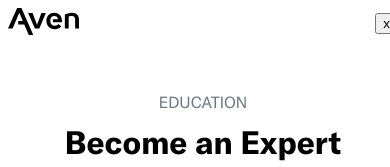
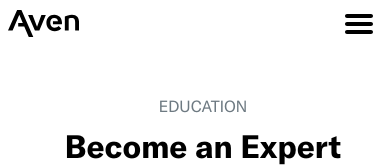
Before and after one commit to julianzthong/THA_SBRM, a website: page client/index.html in a window 390 px wide. Shown: the top 167 px of the page. Drawn offline with Linux system fonts and the light colour scheme; files that its build step writes are made by us from their sources; files whose address does not match are found by name.

Commit message:
Added hamburger button for menu in mobile view

```diff
--- a/client/index.html
+++ b/client/index.html
@@ -39,7 +39,9 @@
       <a href="https://my.aven.com/login" class="header-button" id="sign-up">Sign Up</a>
       <a href="https://www.aven.com/offers" class="header-button" id="check-offers">Check Offers</a>
     </div>
-    <button class="mobile-menu">x</button>
+    <button class="mobile-menu">
+      <svg height="32px" id="Layer_1" style="enable-background:new 0 0 32 32;" version="1.1" viewBox="0 0 32 32" width="32px" xml:space="preserve" xmlns="http://www.w3.org/2000/svg" xmlns:xlink="http://www.w3.org/1999/xlink"><path d="M4,10h24c1.104,0,2-0.896,2-2s-0.896-2-2-2H4C2.896,6,2,6.896,2,8S2.896,10,4,10z M28,14H4c-1.104,0-2,0.896-2,2  s0.896,2,2,2h24c1.104,0,2-0.896,2-2S29.104,14,28,14z M28,22H4c-1.104,0-2,0.896-2,2s0.896,2,2,2h24c1.104,0,2-0.896,2-2  S29.104,22,28,22z"/></svg>
+    </button>
   </nav>
 
   <div class="body-container">
--- a/client/styles-mobile.css
+++ b/client/styles-mobile.css
@@ -74,6 +74,14 @@ a {
   text-align: center;
   width: 5vw;
   padding-right: 20vw;
+}
+
+.mobile-menu {
+  width: 20vw;
+  padding-right: 5vw;
+  padding: 0;
+  border: none;
+  background: none;
 }
 
 .body-container {
```
Also changed, not shown: client/assets/134216_menu_lines_hamburger_icon.svg (added), 2 other files.
